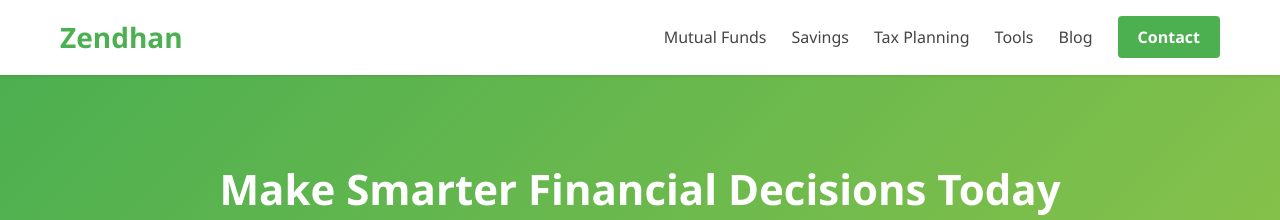
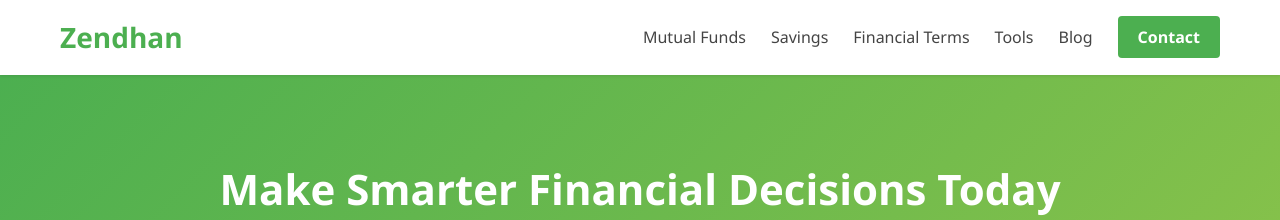
Before and after one commit to nandan11/zendhan, a Jekyll site: the page built from index.html, in a window 1280 px wide. Shown: the top 220 px of the page. Built offline with Jekyll 4.4.1, drawn with Linux system fonts in a browser that asks for light colours.

Commit message:
Update default.html

```diff
--- a/_layouts/default.html
+++ b/_layouts/default.html
@@ -28,7 +28,7 @@
 </div>
         </li>
         <li><a href="index.html#savings">Savings</a></li>
-        <li><a href="index.html#tax-planning">Tax Planning</a></li>
+        <li><a href="index.html#tax-planning">Financial Terms</a></li>
         <li><a href="index.html#tools">Tools</a></li>
         <li><a href="index.html#blog">Blog</a></li>
         <li><a href="index.html#contact" class="nav-button">Contact</a></li>
```
